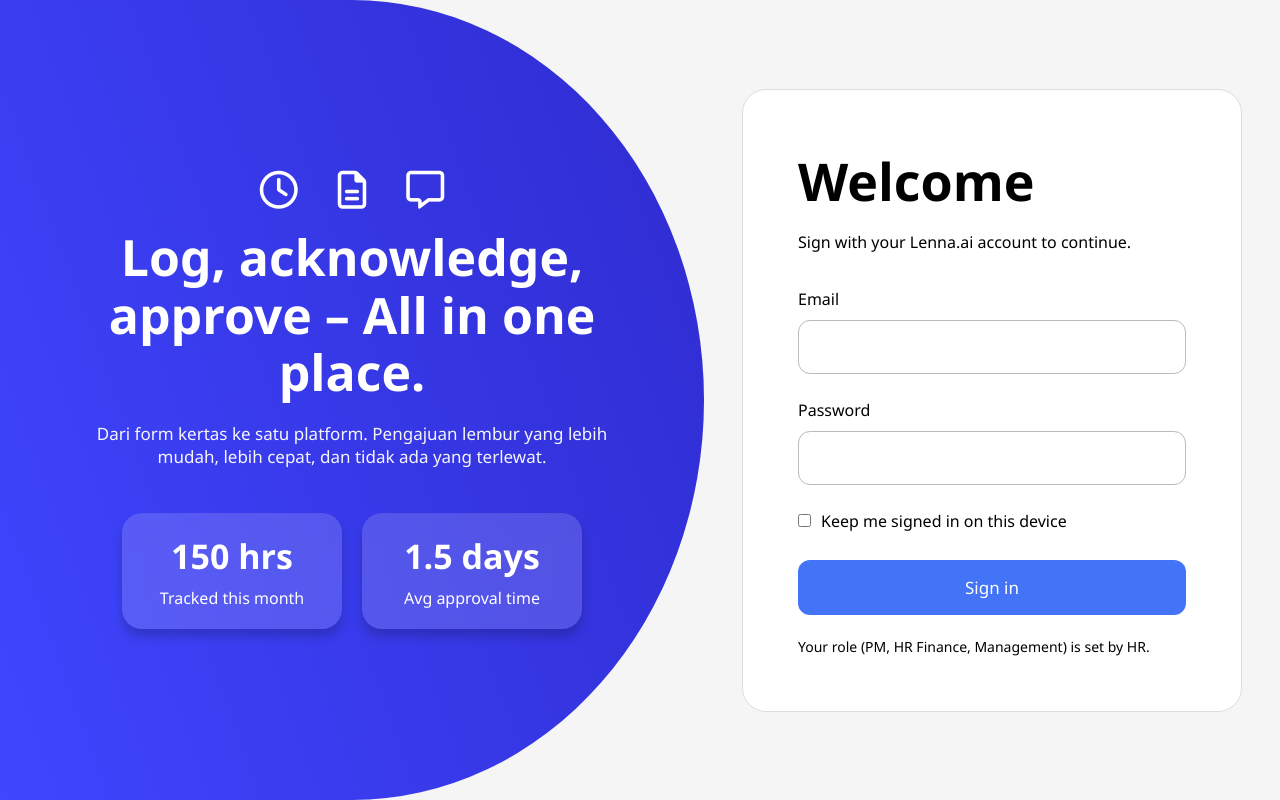
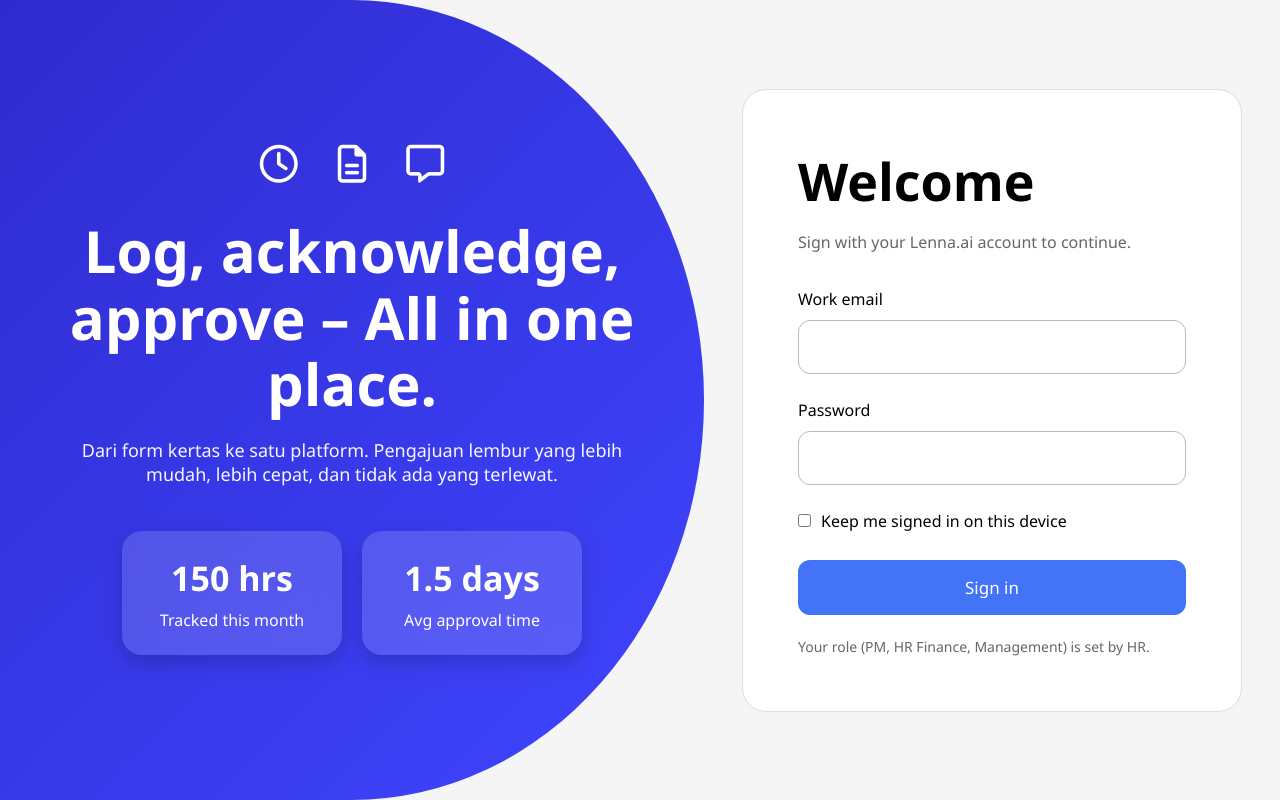
Before and after one commit to Alkiro-bit/OMS-Lenna.ai, a Vue app in the folder oms-project/: page / in a window 1280 px wide. Built offline with nearby package versions, Linux system fonts and the light colour scheme; a web font is replaced by a local one.

Commit message:
update loginpage

```diff
--- a/oms-project/src/components/main/LoginPage.vue
+++ b/oms-project/src/components/main/LoginPage.vue
@@ -36,25 +36,25 @@
       </div>
     </div>
 
-    <!--- panel kanan -->
+    <!-- panel kanan -->
     <div class="right-panel">
       <div class="login-card">
 
-        <h1 class = "welcome"> Welcome</h1>
+        <h1>Welcome</h1>
         <p class="subtitle">
           Sign with your Lenna.ai account to continue.
         </p>
 
         <form @submit.prevent="login">
 
-          <label class="mail">Email</label>
+          <label>Work email</label>
           <input
             type="email"
             v-model="email"
             placeholder=""
           >
 
-          <label class="password">Password</label>
+          <label>Password</label>
           <input
             type="password"
             v-model="password"
@@ -63,7 +63,7 @@
 
           <div class="remember">
             <input type="checkbox" v-model="remember">
-            <span class="keep">Keep me signed in on this device</span>
+            <span>Keep me signed in on this device</span>
           </div>
 
           <button type="submit">Sign in</button>
@@ -81,9 +81,6 @@
 
 <script setup>
 import { ref } from 'vue'
-import { useRouter } from 'vue-router'
-
-const router = useRouter()
 
 const email = ref('')
 const password = ref('')
@@ -95,7 +92,7 @@ const login = () => {
     return
   }
 
-  router.push('/Dashboard')
+  alert('Login berhasil!')
 }
 </script>
 
@@ -116,20 +113,19 @@ body {
 .container {
   display: flex;
   min-height: 100vh;
-  height: 100vh;
 }
 
-/* style panel kiri */
+/* style buat panel kiri */
 .left-panel {
   width: 55%;
-  background: linear-gradient(250deg, #2f2bcf, #3f46ff);
+  background: linear-gradient(135deg, #2f2bcf, #3f46ff);
   border-top-right-radius: 50%;
   border-bottom-right-radius: 50%;
   display: flex;
   justify-content: center;
   align-items: center;
   color: white;
-  padding:70px;
+  padding: 60px;
 }
 
 .hero {
@@ -142,17 +138,17 @@ body {
   justify-content: center;
   gap: 40px;
   font-size: 38px;
-  margin-bottom: 20px;
+  margin-bottom: 35px;
 }
 
 .hero h1 {
-  font-size: 50px;
+  font-size: 58px;
   line-height: 1.15;
   margin-bottom: 20px;
 }
 
 .hero p {
-  font-size: 17px;
+  font-size: 18px;
   margin-bottom: 45px;
   opacity: .95;
 }
@@ -164,12 +160,12 @@ body {
 }
 
 .stat {
-  background: rgba(255, 255, 255, 0.15);
+  background: rgba(255,255,255,0.15);
   backdrop-filter: blur(12px);
-  padding: 20px 30px;
+  padding: 24px 34px;
   border-radius: 20px;
   min-width: 220px;
-  box-shadow: 0 8px 10px rgba(0,0,0,0.18);
+  box-shadow: 0 8px 20px rgba(0,0,0,0.18);
 }
 
 .stat h2 {
@@ -177,7 +173,7 @@ body {
   margin-bottom: 8px;
 }
 
-/* style panel kanan */
+/* kalo ini style buat panel kanan */
 .right-panel {
   width: 45%;
   display: flex;
@@ -199,27 +195,9 @@ body {
 }
 
 .subtitle {
-  color: #000000;
+  color: #666;
   margin-bottom: 35px;
 }
-
-.welcome {
-  color: #000000;
-  margin-bottom: 35px;
-}
-
-.mail {
-  color: #000000;
-}
-
-.password {
-  color: #000000;
-}
-
-.keep {
-  color: #000000;
-}
-
 
 label {
   display: block;
@@ -262,7 +240,8 @@ button:hover {
 
 .footer {
   margin-top: 22px;
-  color: #000000;
+  color: #666;
   font-size: 14px;
+
 }
 </style>
```
